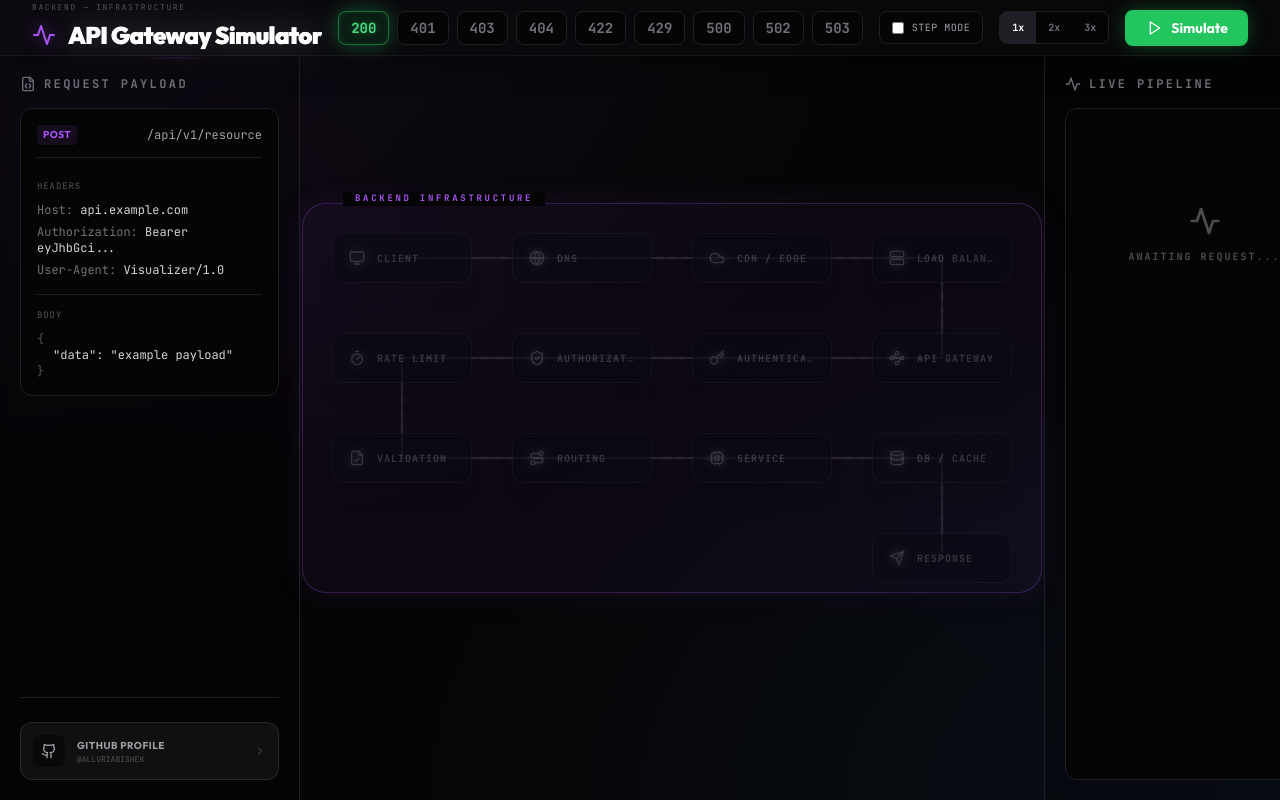
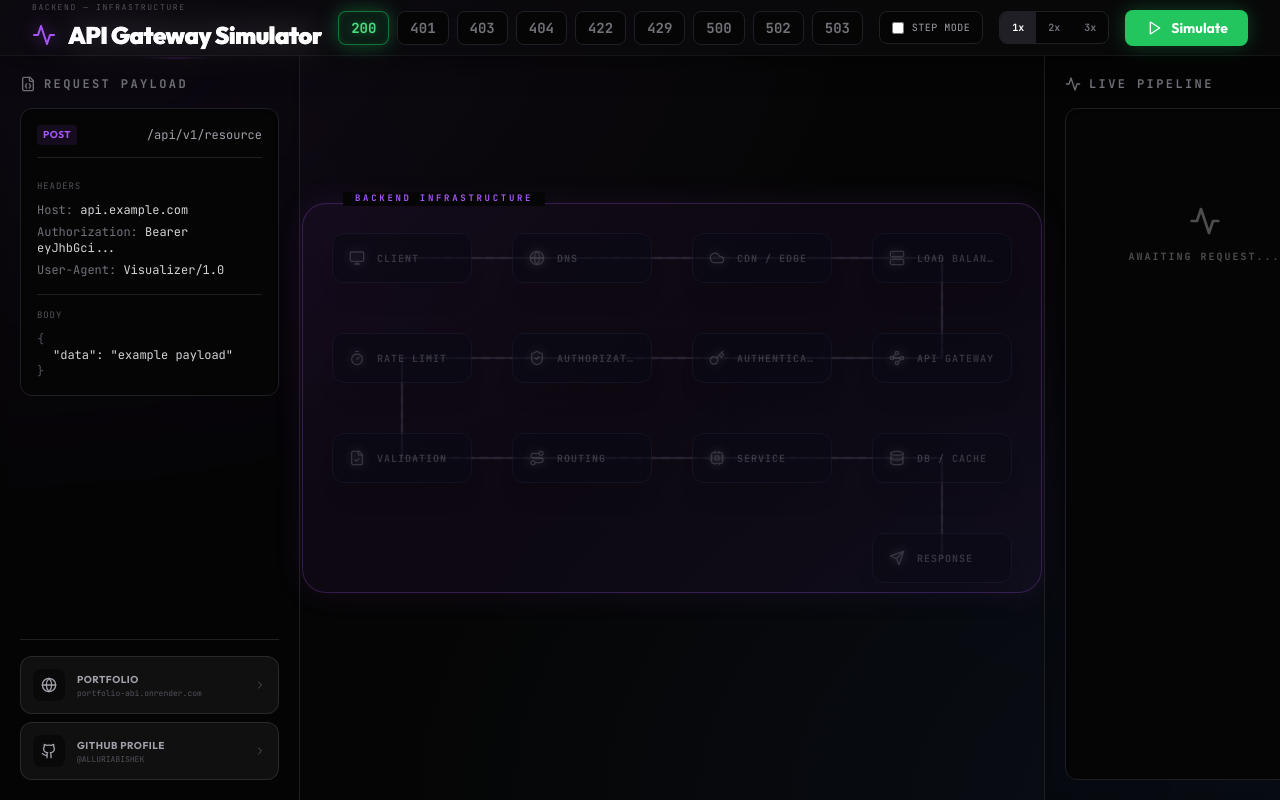
Before and after one commit to ALLURIABISHEK/http-status-code-visualizer, a React (Vite) app in the folder http-visualizer/: page / in a window 1280 px wide. Built offline with nearby package versions, Linux system fonts and the light colour scheme.

Commit message:
added portfolio link to the left panel.

```diff
--- a/http-visualizer/src/App.jsx
+++ b/http-visualizer/src/App.jsx
@@ -301,8 +301,25 @@ export default function App() {
                                     </div>
                                 </div>
 
-                                {/* Github Link */}
-                                <div className="mt-auto pt-6 border-t border-[#1f1f25]">
+                                {/* Links Section */}
+                                <div className="mt-auto pt-6 border-t border-[#1f1f25] flex flex-col gap-3">
+                                    {/* Portfolio Link */}
+                                    <a
+                                        href="https://portfolio-abi.onrender.com/"
+                                        target="_blank"
+                                        rel="noopener noreferrer"
+                                        className="flex items-center gap-3 p-3 rounded-2xl bg-white/5 border border-white/10 hover:bg-white/10 transition-all active:scale-95"
+                                    >
+                                        <div className="p-2 rounded-xl bg-[#22c55e]/10 text-[#22c55e]">
+                                            <Globe className="w-5 h-5" />
+                                        </div>
+                                        <div className="flex flex-col">
+                                            <span className="text-sm font-bold text-white">Portfolio</span>
+                                            <span className="text-[10px] text-zinc-500 font-mono tracking-tighter">portfolio-abi.onrender.com</span>
+                                        </div>
+                                        <ChevronRight className="w-4 h-4 ml-auto text-zinc-600" />
+                                    </a>
+                                    {/* Github Link */}
                                     <a
                                         href="https://github.com/ALLURIABISHEK"
                                         target="_blank"
@@ -466,8 +483,25 @@ export default function App() {
                                 </div>
                             </div>
 
-                            {/* Github Link */}
-                            <div className="mt-auto pt-6 border-t border-[#1f1f25]">
+                            {/* Links Section */}
+                            <div className="mt-auto pt-4 border-t border-[#1f1f25] flex flex-col gap-2">
+                                {/* Portfolio Link */}
+                                <a
+                                    href="https://portfolio-abi.onrender.com/"
+                                    target="_blank"
+                                    rel="noopener noreferrer"
+                                    className="flex items-center gap-3 p-3 rounded-xl bg-white/5 border border-white/10 hover:bg-white/10 hover:border-[#22c55e]/30 transition-all group"
+                                >
+                                    <div className="p-2 rounded-lg bg-black/40 text-zinc-400 group-hover:text-[#22c55e] group-hover:bg-[#22c55e]/10 transition-colors">
+                                        <Globe className="w-4 h-4" />
+                                    </div>
+                                    <div className="flex flex-col">
+                                        <span className="text-[10px] font-bold text-zinc-400 group-hover:text-white transition-colors uppercase tracking-wider">Portfolio</span>
+                                        <span className="text-[8px] text-zinc-600 font-mono">portfolio-abi.onrender.com</span>
+                                    </div>
+                                    <ChevronRight className="w-3 h-3 ml-auto text-zinc-600 group-hover:text-[#22c55e] group-hover:translate-x-0.5 transition-all" />
+                                </a>
+                                {/* GitHub Link */}
                                 <a
                                     href="https://github.com/ALLURIABISHEK"
                                     target="_blank"
```
